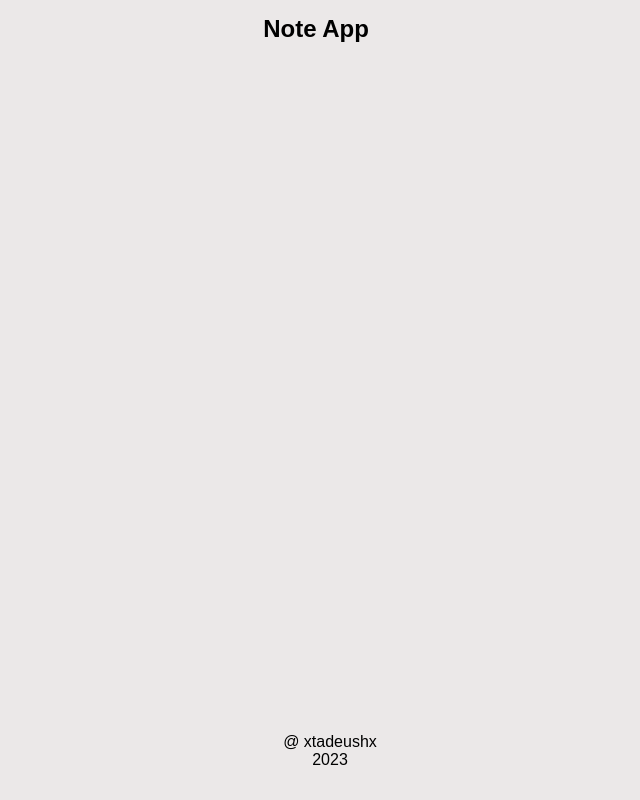
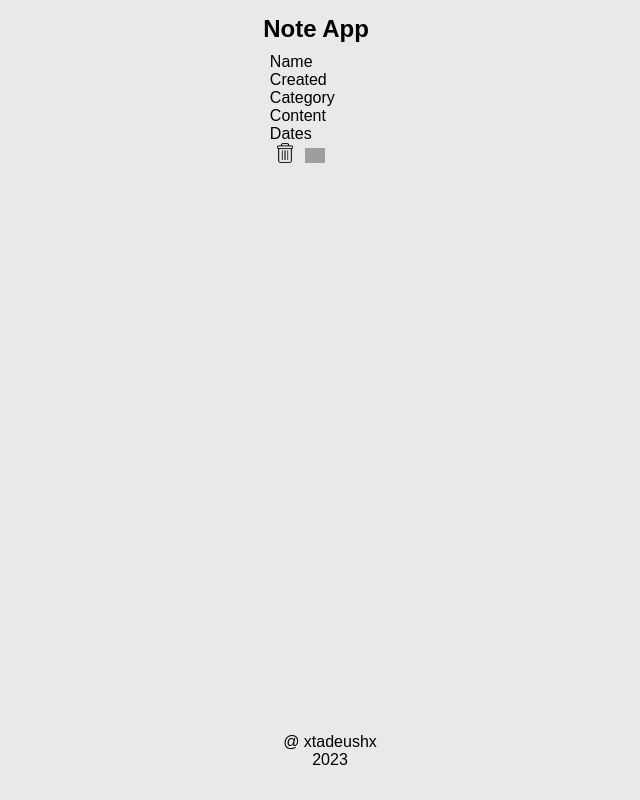
Before and after one commit to xtadeushx/notes-app-reat, a React (Vite) app: page / in a window 1280 px wide. Shown: the whole page, without its empty margins (310-950 px from the left). Built offline with nearby package versions, Linux system fonts and the light colour scheme; grey boxes are pictures that could not be loaded.

Commit message:
instal prettier

```diff
--- a/package.json
+++ b/package.json
@@ -25,6 +25,9 @@
     "eslint-plugin-react-refresh": "^0.4.3",
     "sass": "^1.64.1",
     "typescript": "^5.0.2",
-    "vite": "^4.4.5"
+    "vite": "^4.4.5",
+    "eslint-config-prettier": "^8.6.0",
+    "eslint-plugin-prettier": "^4.2.1",
+    "prettier": "^2.8.4"
   }
 }
--- a/src/components/common/button/types.ts
+++ b/src/components/common/button/types.ts
@@ -3,6 +3,6 @@ export type TButtonProps = React.ButtonHTMLAttributes<HTMLButtonElement> & {
   children: React.ReactNode;
   onClick?: () => void;
   type: 'submit' | 'reset' | 'button';
-  dataTestId: string;
+  dataTestId?: string;
   className?: string;
 };
--- /dev/null
+++ b/src/components/notes-table/notes-table.tsx
@@ -0,0 +1,29 @@
+import React from 'react'
+import { Button } from '../common/button/button'
+
+import deleteIcon from '../../assets/delete.png'
+import archiveIcon from '../../assets/archive.png'
+
+const NotesTable: React.FC = () => {
+  return (
+    <div className="table">
+      <div className="table__header item item--header">
+        <p className="table__header-description">Name</p>
+        <p className="table__header-description">Created</p>
+        <p className="table__header-description">Category</p>
+        <p className="table__header-description">Content</p>
+        <p className="table__header-description">Dates</p>
+        <div className="item__buttons buttons__wrapper">
+          <Button type='button'>
+            <img src={deleteIcon} alt="" />
+          </Button>
+          <Button type='button'>
+            <img src={archiveIcon} alt="" />
+          </Button>
+        </div>
+      </div>
+    </div>
+  )
+}
+
+export { NotesTable }
--- a/src/pages/home-page/home-page.tsx
+++ b/src/pages/home-page/home-page.tsx
@@ -1,10 +1,13 @@
-import styles from './home-page.module.scss'
+import { NotesTable } from '../../components/notes-table/notes-table';
+
+import styles from './home-page.module.scss';
 
 const HomePage: React.FC = () => {
   return (
     <main className={styles.main}>
-
-      <div className="container"></div>
+      <div className="container">
+        <NotesTable />
+      </div>
     </main>
   )
 }
```
Also changed, not shown: 2 other files (tests, documents, lock files or other folders).
